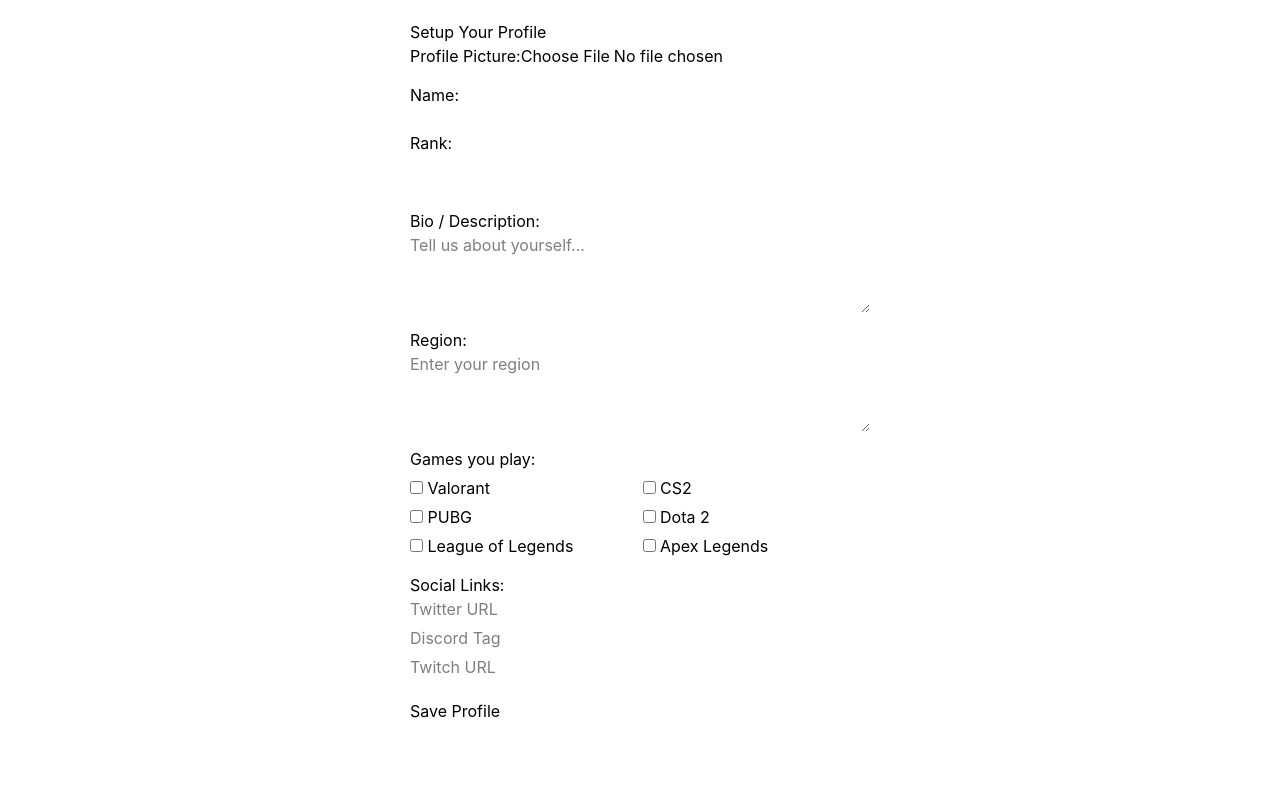
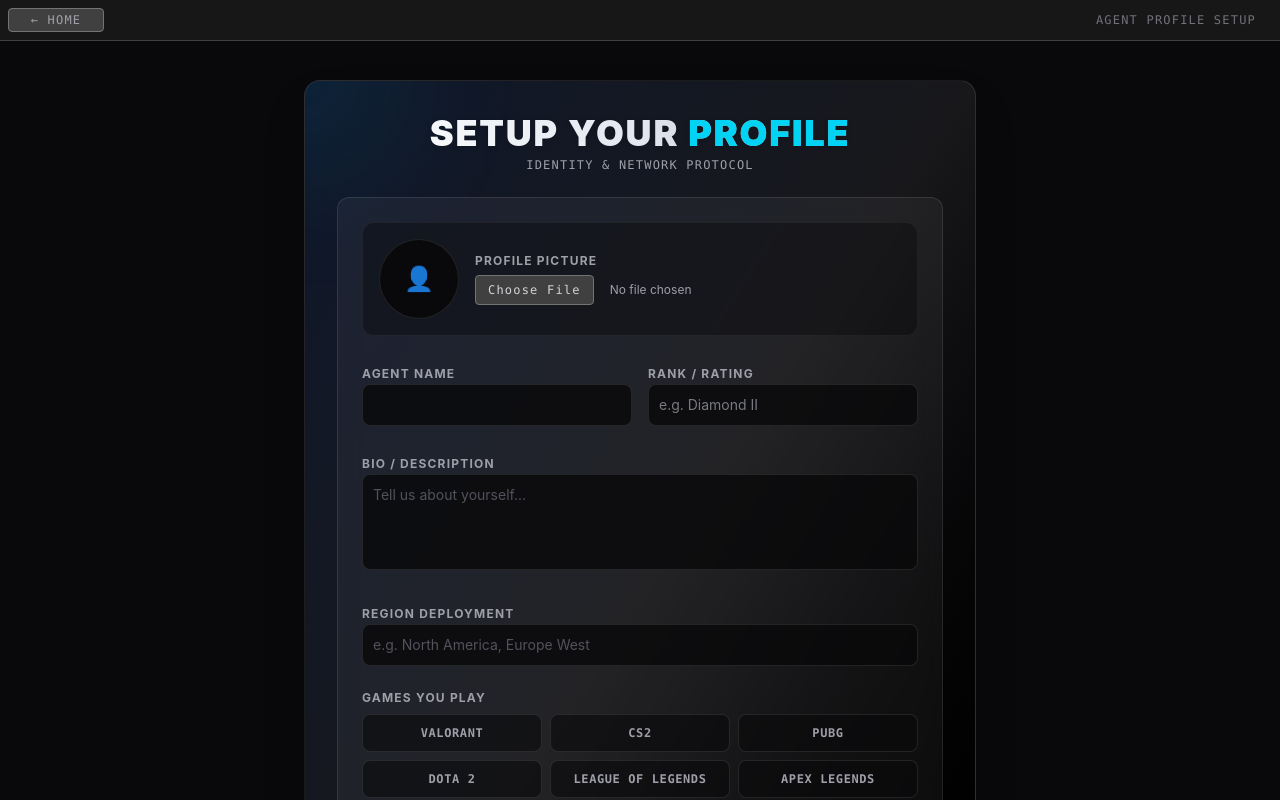
Before and after one commit to T-Vamsi-8055/gaming-matchmaking-platform, a React (Vite) app in the folder client/: page /profile in a window 1280 px wide. Shown: the top 800 px of the page. Built offline with nearby package versions, Linux system fonts and the light colour scheme; no server answers.

Commit message:
feat(Profile): UI styling and layout

```diff
--- a/client/src/profile.jsx
+++ b/client/src/profile.jsx
@@ -1,5 +1,5 @@
-import React, { useState,useEffect } from 'react';
-
+import React, { useState, useEffect } from 'react';
+import { useNavigate } from 'react-router-dom';
 
 const AVAILABLE_GAMES = [
     "Valorant",
@@ -9,50 +9,49 @@ const AVAILABLE_GAMES = [
     "League of Legends",
     "Apex Legends"
 ];
-const API_PORT=3000;
-const registeredName=localStorage.getItem("registeredName") || '';
+const API_PORT = 3000;
+const registeredName = localStorage.getItem("registeredName") || '';
+
 export default function Profile() {
+  const navigate = useNavigate();
   const [profile, setProfile] = useState({
     name: registeredName,
     description: '',
-   rank:"",
+    rank: "",
     profilePic: null,
     preferredGames: [],
-   region:"",
+    region: "",
     socialLinks: { twitter: '', discord: '', twitch: '' },
   });
   const [avatarUrl, setAvatarUrl] = useState("");
 
-  const handleSubmit =async (e) => {
+  const handleSubmit = async (e) => {
     e.preventDefault();
     console.log('Saving Profile:', profile);
-    try{
-      const formData=new FormData();
+    try {
+      const formData = new FormData();
+      formData.append("description", profile.description);
+      formData.append("rank", profile.rank);
+      formData.append("profilePic", profile.profilePic);
+      formData.append("region", profile.region);
+      formData.append("preferredGames", JSON.stringify(profile.preferredGames));
+      formData.append("socialLinks", JSON.stringify(profile.socialLinks));
 
-      formData.append("description",profile.description);
-      formData.append("rank",profile.rank);
-      formData.append("profilePic",profile.profilePic);
-      formData.append("region",profile.region);
-      formData.append("preferredGames",JSON.stringify(profile.preferredGames));
-      formData.append("socialLinks",JSON.stringify(profile.socialLinks));
-      const token=localStorage.getItem("jwt-auth-token");
-      const response=await fetch(`http://localhost:${API_PORT}/api/profile`,{
+      const token = localStorage.getItem("jwt-auth-token");
+      const response = await fetch(`http://localhost:${API_PORT}/api/profile`, {
         method: "PUT",
         credentials: "include",
         headers: {
-          Authorization:`Bearer ${token}`
+          Authorization: `Bearer ${token}`
         },
-        body: (formData),
+        body: formData,
       });
       if (!response.ok) {
         throw new Error("Failed");
       }
-
-      }catch(err){
-        console.error("Error occured:",err)
+    } catch (err) {
+      console.error("Error occurred:", err);
     }
-
-
   };
 
   const handleChange = (e) => {
@@ -62,7 +61,6 @@ export default function Profile() {
 
   const handleFileChange = (e) => {
     const file = e.target.files[0];
-
     if (file) {
       setProfile(prev => ({
         ...prev,
@@ -76,7 +74,6 @@ export default function Profile() {
     setProfile((prev) => ({
       ...prev,
       socialLinks: { ...prev.socialLinks, [name]: value },
-
     }));
   };
 
@@ -88,163 +85,248 @@ export default function Profile() {
       return { ...prev, preferredGames: currentGames };
     });
   };
-  const fetchExistingData=async ()=>{
-    const token=localStorage.getItem("jwt-auth-token");
 
-    const response=await fetch(`http://localhost:${API_PORT}/api/profile`,{
+  const fetchExistingData = async () => {
+    const token = localStorage.getItem("jwt-auth-token");
+    const response = await fetch(`http://localhost:${API_PORT}/api/profile`, {
       method: "GET",
       credentials: "include",
       headers: {
-          Authorization:`Bearer ${token}`,
+        Authorization: `Bearer ${token}`,
       },
-      })
+    });
     const data = await response.json();
     if (!response.ok) {
       throw new Error("Failed");
     }
     return data.data;
-;
-  }
-  useEffect(()=>{
-    async function load(){
-      const ExistingData=await fetchExistingData();
-    if(ExistingData){
+  };
+
+  useEffect(() => {
+    async function load() {
+      try {
+        const ExistingData = await fetchExistingData();
+        if (ExistingData) {
           setAvatarUrl(ExistingData.avatar_url);
 
-    let profileData={name: registeredName};
-    profileData.description=ExistingData.bio;
-    profileData.rank=ExistingData.rank;
-    profileData.profilePic=null;
-
-    profileData.region=ExistingData.region;
-    profileData.preferredGames=ExistingData.preferred_games;
-    profileData.socialLinks={};
-    profileData.socialLinks.twitter=ExistingData.twitter;
-    profileData.socialLinks.discord=ExistingData.discord;
-    profileData.socialLinks.twitch=ExistingData.twitch;
+          let profileData = { name: registeredName };
+          profileData.description = ExistingData.bio || '';
+          profileData.rank = ExistingData.rank || '';
+          profileData.profilePic = null;
+          profileData.region = ExistingData.region || '';
+          profileData.preferredGames = ExistingData.preferred_games || [];
+          profileData.socialLinks = {
+            twitter: ExistingData.twitter || '',
+            discord: ExistingData.discord || '',
+            twitch: ExistingData.twitch || ''
+          };
           console.log(profileData);
           setProfile(profileData);
-
+        }
+      } catch (err) {
+        console.error("Error loading profile:", err);
       }
     }
     load();
-  },[])
-  useEffect(() => {
-      console.log(profile);
-    }, [profile]);
+  }, []);
+
   return (
-    <div style={{ maxWidth: '500px', margin: '0 auto', padding: '20px' }}>
-      <h2>Setup Your Profile</h2>
-      <form onSubmit={handleSubmit}>
+    <div className="min-h-screen bg-zinc-950 text-slate-100 font-sans selection:bg-cyan-500/30 selection:text-cyan-400">
+      {/* Navbar */}
+      <div className="fixed flex flex-row z-50 min-w-screen w-full min-h-10 sm:flex-row sm:items-center justify-between bg-neutral-900 border-b border-b-neutral-700 p-2">
+        <button
+          onClick={() => navigate("/")}
+          className="hover:bg-neutral-600 text-xs w-24 font-mono tracking-widest text-zinc-400 uppercase bg-neutral-700 border border-neutral-500 p-0 rounded inline-block h-6"
+        >
+          ← Home
+        </button>
+        <div className="text-xs font-mono tracking-widest text-zinc-500 pr-4 uppercase">
+          Agent Profile Setup
+        </div>
+      </div>
 
-        <div style={{ marginBottom: '15px' }}>
-          <label>Profile Picture:</label>
-          <input type="file" accept="image/*" onChange={handleFileChange} />
-         {(profile.profilePic || avatarUrl) && (
+      {/* Main Layout Content Area */}
+      <div className="max-w-[1600px] mx-auto px-4 pt-20 pb-12 flex justify-center">
+        <main className="w-full max-w-2xl space-y-8">
+
+          {/* Main Card Panel Container */}
+          <section className="relative overflow-hidden bg-gradient-to-br from-slate-900 via-zinc-900 to-black border border-white/10 rounded-2xl p-6 md:p-8 shadow-2xl">
+            {/* Ambient Background Glows */}
+            <div className="absolute -top-24 -left-24 w-48 h-48 bg-cyan-500/10 rounded-full blur-3xl pointer-events-none" />
+            <div className="absolute -bottom-24 -right-24 w-48 h-48 bg-purple-500/10 rounded-full blur-3xl pointer-events-none" />
+
+            <div className="relative z-10 space-y-6">
+              {/* Header Title */}
+              <div className="text-center">
+                <h1 className="text-3xl md:text-4xl font-black tracking-wider text-transparent bg-clip-text bg-gradient-to-r from-white via-slate-200 to-zinc-400 uppercase drop-shadow-sm">
+                  SETUP YOUR <span className="text-cyan-400">PROFILE</span>
+                </h1>
+                <p className="text-xs text-zinc-400 uppercase tracking-widest font-mono mt-1">Identity & Network Protocol</p>
+              </div>
+
+              {/* Form */}
+              <form onSubmit={handleSubmit} className="bg-white/5 backdrop-blur-md border border-white/10 rounded-xl p-4 md:p-6 space-y-6">
+
+                {/* Profile Picture Upload Section */}
+                <div className="flex flex-col sm:flex-row items-center gap-4 p-4 bg-zinc-950/40 border border-white/5 rounded-xl">
+                  <div className="relative w-20 h-20 bg-zinc-950 border border-white/10 rounded-full flex items-center justify-center overflow-hidden shrink-0">
+                    {(profile.profilePic || avatarUrl) ? (
                       <img
                         src={
                           profile.profilePic instanceof File
-
                             ? URL.createObjectURL(profile.profilePic)
                             : `http://localhost:${API_PORT}/${avatarUrl.replace(/\\/g, "/")}`
                         }
                         alt="Preview"
-              style={{
-                width: "100px",
-                height: "100px",
-                borderRadius: "50%",
-                marginTop: "10px",
-              }}
+                        className="w-full h-full object-cover"
                       />
+                    ) : (
+                      <span className="text-2xl text-zinc-600">👤</span>
                     )}
                   </div>
-        <div style={{ marginBottom: '15px' }}>
-          <label>Name:</label>
+                  <div className="text-left space-y-1.5 w-full">
+                    <label className="text-xs uppercase tracking-widest text-zinc-400 font-bold block">Profile Picture</label>
+                    <input
+                      type="file"
+                      accept="image/*"
+                      onChange={handleFileChange}
+                      className="w-full text-xs text-zinc-400 file:mr-4 file:py-1.5 file:px-3 file:rounded file:border file:border-neutral-500 file:text-xs file:font-mono file:tracking-widest file:bg-neutral-700 file:text-zinc-300 hover:file:bg-neutral-600 file:cursor-pointer"
+                    />
+                  </div>
+                </div>
+
+                {/* Name and Rank Row */}
+                <div className="grid grid-cols-1 sm:grid-cols-2 gap-4">
+                  <div className="text-left space-y-1.5">
+                    <label className="text-xs uppercase tracking-widest text-zinc-400 font-bold">Agent Name</label>
                     <input
                       type="text"
                       name="name"
                       value={profile.name}
                       onChange={handleChange}
-            style={{ width: '100%', display: 'block' ,color:"black"}}
-          />
-          <label>Rank:</label>
-          </div><div style={{ marginBottom: '15px' }}>
-          <input
-            type="text" inputMode='numeric'
-            name="rank"
-            onChange={handleChange}
-
-            value={profile.rank}
-            style={{ width: '100%', display: 'block' }}
+                      className="w-full bg-zinc-950/80 border border-white/10 focus:border-cyan-400 focus:ring-1 focus:ring-cyan-400 text-slate-200 rounded-lg p-2.5 outline-none transition-all duration-200 text-sm font-mono"
                     />
                   </div>
 
-        <div style={{ marginBottom: '15px' }}>
-          <label>Bio / Description:</label>
+                  <div className="text-left space-y-1.5">
+                    <label className="text-xs uppercase tracking-widest text-zinc-400 font-bold">Rank / Rating</label>
+                    <input
+                      type="text"
+                      inputMode="numeric"
+                      name="rank"
+                      value={profile.rank}
+                      onChange={handleChange}
+                      placeholder="e.g. Diamond II"
+                      className="w-full bg-zinc-950/80 border border-white/10 focus:border-cyan-400 focus:ring-1 focus:ring-cyan-400 text-slate-200 rounded-lg p-2.5 outline-none transition-all duration-200 text-sm"
+                    />
+                  </div>
+                </div>
+
+                {/* Bio / Description Field */}
+                <div className="text-left space-y-1.5">
+                  <label className="text-xs uppercase tracking-widest text-zinc-400 font-bold">Bio / Description</label>
                   <textarea
                     name="description"
                     value={profile.description}
                     onChange={handleChange}
                     placeholder="Tell us about yourself..."
-           style={{ width: '100%', height: '80px', display: 'block' }}
+                    className="w-full h-24 bg-zinc-950/80 border border-white/10 focus:border-cyan-400 focus:ring-1 focus:ring-cyan-400 text-slate-200 rounded-lg p-2.5 outline-none transition-all duration-200 text-sm resize-none placeholder-zinc-600"
                   />
                 </div>
-        <div style={{ marginBottom: '15px' }}>
-          <label>Region:</label>
-          <textarea
+
+                {/* Region Field */}
+                <div className="text-left space-y-1.5">
+                  <label className="text-xs uppercase tracking-widest text-zinc-400 font-bold">Region Deployment</label>
+                  <input
+                    type="text"
                     name="region"
                     value={profile.region}
                     onChange={handleChange}
-           placeholder="Enter your region"
-           style={{ width: '100%', height: '80px', display: 'block' }}
+                    placeholder="e.g. North America, Europe West"
+                    className="w-full bg-zinc-950/80 border border-white/10 focus:border-cyan-400 focus:ring-1 focus:ring-cyan-400 text-slate-200 rounded-lg p-2.5 outline-none transition-all duration-200 text-sm placeholder-zinc-600"
                   />
                 </div>
 
-        <div style={{ marginBottom: '15px' }}>
-          <label>Games you play:</label>
-          <div style={{ display: 'grid', gridTemplateColumns: '1fr 1fr', gap: '5px', marginTop: '5px' }}>
-            {AVAILABLE_GAMES.map((game) => (
-              <label key={game}>
-                <input
-                 type="checkbox"
-                 checked={profile.preferredGames.includes(game)}
-                 onChange={() => handleGamesToggle(game)}
-                /> {game}
-              </label>
-            ))}
+                {/* Preferred Games Grid Selection */}
+                <div className="text-left space-y-2">
+                  <label className="text-xs uppercase tracking-widest text-zinc-400 font-bold block">Games You Play</label>
+                  <div className="grid grid-cols-2 sm:grid-cols-3 gap-2">
+                    {AVAILABLE_GAMES.map((game) => {
+                      const isChecked = profile.preferredGames.includes(game);
+                      return (
+                        <button
+                          type="button"
+                          key={game}
+                          onClick={() => handleGamesToggle(game)}
+                          className={`p-2.5 text-xs font-mono font-bold uppercase tracking-wider rounded-lg border transition-all duration-200 text-center
+                            ${isChecked
+                              ? 'bg-cyan-500/10 border-cyan-400 text-cyan-400 shadow-[0_0_10px_rgba(34,211,238,0.15)]'
+                              : 'bg-zinc-950/60 border-white/10 text-zinc-400 hover:border-white/20 hover:text-slate-200'
+                            }`}
+                        >
+                          {game} {isChecked && ' ✓'}
+                        </button>
+                      );
+                    })}
                   </div>
                 </div>
-        <div style={{ marginBottom: '20px' }}>
-          <label>Social Links:</label>
+
+                {/* Social Links Network Inputs */}
+                <div className="text-left space-y-3">
+                  <label className="text-xs uppercase tracking-widest text-zinc-400 font-bold block">Social Matrix Links</label>
+                  <div className="space-y-2">
+                    <div className="flex bg-zinc-950/80 border border-white/10 focus-within:border-cyan-400 focus-within:ring-1 focus-within:ring-cyan-400 transition-all duration-200 rounded-lg overflow-hidden items-center px-3">
+                      <span className="text-xs text-zinc-500 font-mono w-16 shrink-0 uppercase">Twitter</span>
                       <input
                         type="text"
                         name="twitter"
                         value={profile.socialLinks.twitter}
                         onChange={handleSocialChange}
                         placeholder="Twitter URL"
-             style={{ width: '100%', marginBottom: '5px', display: 'block' }}
+                        className="w-full bg-transparent py-2.5 text-sm text-slate-200 outline-none placeholder-zinc-600 pl-2 border-l border-white/5"
                       />
+                    </div>
 
+                    <div className="flex bg-zinc-950/80 border border-white/10 focus-within:border-cyan-400 focus-within:ring-1 focus-within:ring-cyan-400 transition-all duration-200 rounded-lg overflow-hidden items-center px-3">
+                      <span className="text-xs text-zinc-500 font-mono w-16 shrink-0 uppercase">Discord</span>
                       <input
                         type="text"
                         name="discord"
                         value={profile.socialLinks.discord}
                         onChange={handleSocialChange}
                         placeholder="Discord Tag"
-             style={{ width: '100%', marginBottom: '5px', display: 'block' }}
+                        className="w-full bg-transparent py-2.5 text-sm text-slate-200 outline-none placeholder-zinc-600 pl-2 border-l border-white/5"
                       />
+                    </div>
 
+                    <div className="flex bg-zinc-950/80 border border-white/10 focus-within:border-cyan-400 focus-within:ring-1 focus-within:ring-cyan-400 transition-all duration-200 rounded-lg overflow-hidden items-center px-3">
+                      <span className="text-xs text-zinc-500 font-mono w-16 shrink-0 uppercase">Twitch</span>
                       <input
                         type="text"
                         name="twitch"
                         value={profile.socialLinks.twitch}
                         onChange={handleSocialChange}
                         placeholder="Twitch URL"
-             style={{ width: '100%', display: 'block' }}
+                        className="w-full bg-transparent py-2.5 text-sm text-slate-200 outline-none placeholder-zinc-600 pl-2 border-l border-white/5"
                       />
                     </div>
-        <button type="submit">Save Profile</button>
+                  </div>
+                </div>
+
+                {/* Save Submit Button */}
+                <button
+                  type="submit"
+                  className="w-full py-4 bg-cyan-500 text-zinc-950 shadow-[0_0_20px_rgba(34,211,238,0.4)] hover:bg-cyan-400 rounded-xl font-black uppercase tracking-widest transition-all duration-300 transform active:scale-[0.98]"
+                >
+                  Save Profile
+                </button>
+
               </form>
+            </div>
+          </section>
+
+        </main>
+      </div>
     </div>
   );
 }
```
Lines whose indentation alone changed are shown as unchanged.
